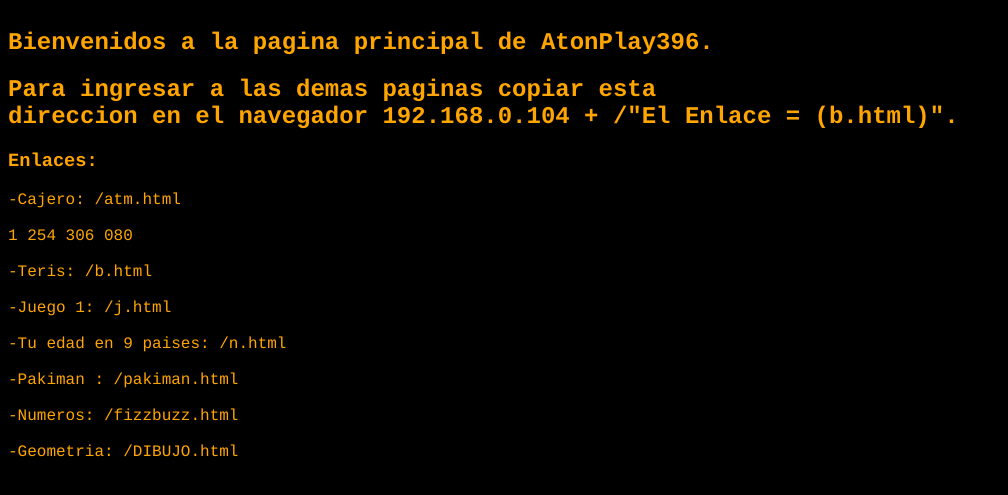
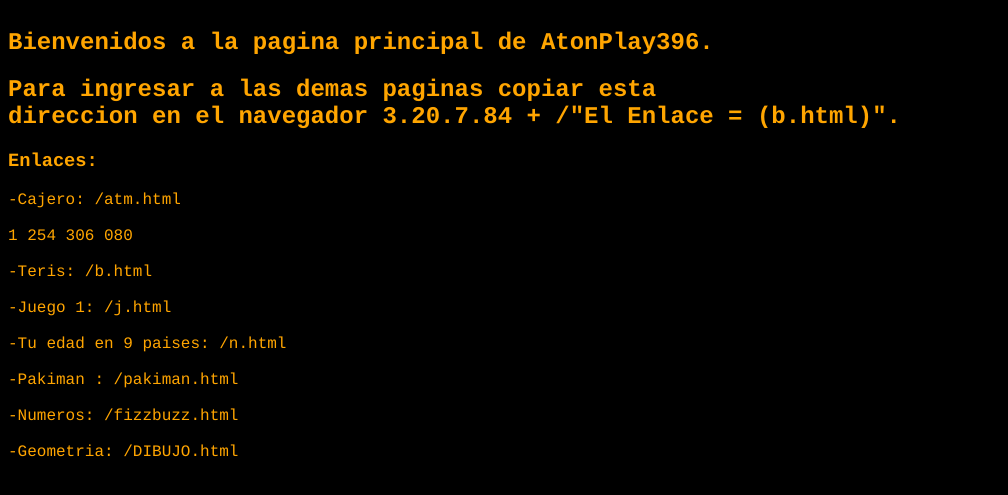
Before and after one commit to ATON396/html, a plain HTML site: page index.html in a window 1280 px wide. Shown: the part 61-556 px from the top of the page, without its empty margins (0-1008 px from the left). Drawn offline with Linux system fonts and the light colour scheme; a script that the page names is missing.

Commit message:
Update index.html

```diff
--- a/index.html
+++ b/index.html
@@ -16,7 +16,7 @@
  <p><h1 align= "center"><strong>AtonPlay 396</strong><h1></p>
  <p><h2>Bienvenidos a la pagina principal de AtonPlay396.</h2></p>
  <p><h2>Para ingresar a las demas paginas copiar
-    esta<br/> direccion en el navegador 192.168.0.104 + /"El Enlace = (b.html)".</h2></p>
+    esta<br/> direccion en el navegador 3.20.7.84 + /"El Enlace = (b.html)".</h2></p>
  <p><p><h3>Enlaces:</h3><p>-Cajero: /atm.html<br /><br />
     1 254 306 080  <br /><br />-Teris: /b.html <br /><br />-Juego 1: /j.html <br /><br />-Tu edad en 9 paises: /n.html <br /><br />
   -Pakiman : /pakiman.html<br /><br />-Numeros: /fizzbuzz.html<br /><br />-Geometria: /DIBUJO.html<br /><br /></p>
```
